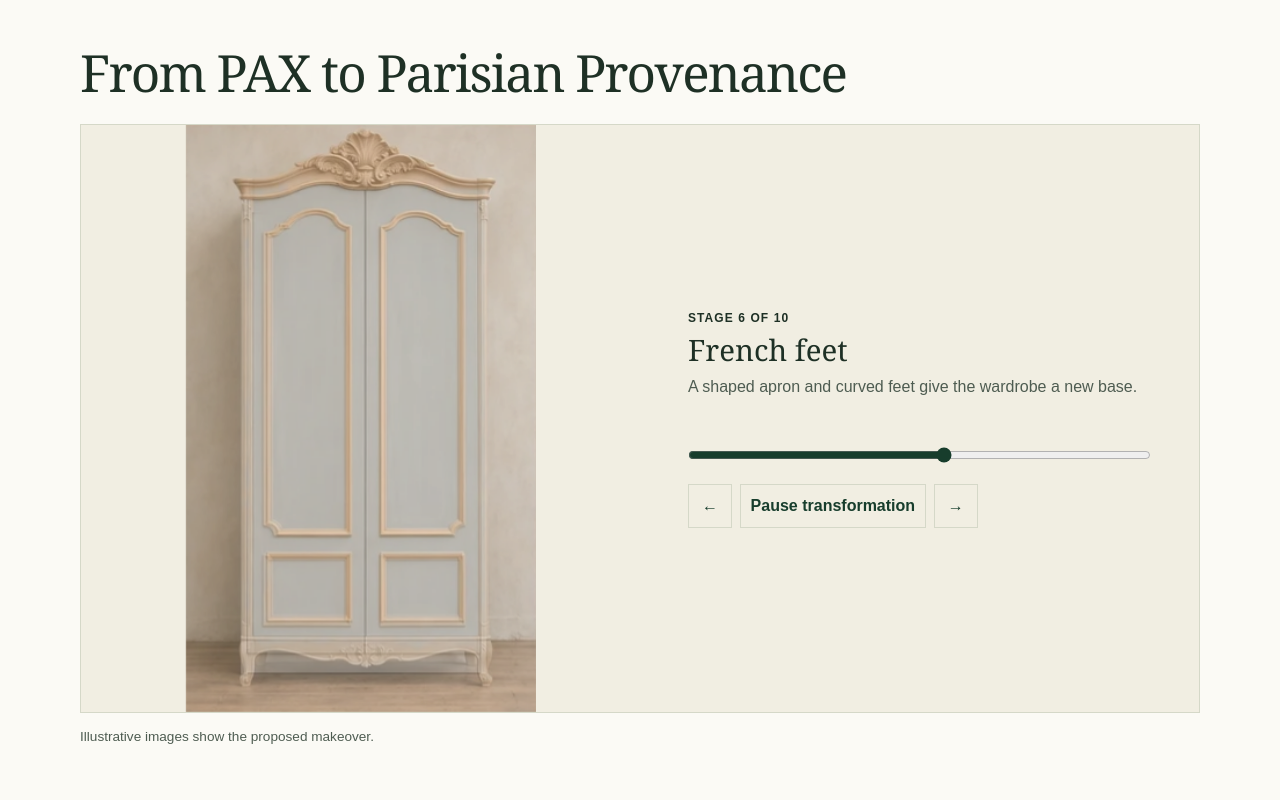
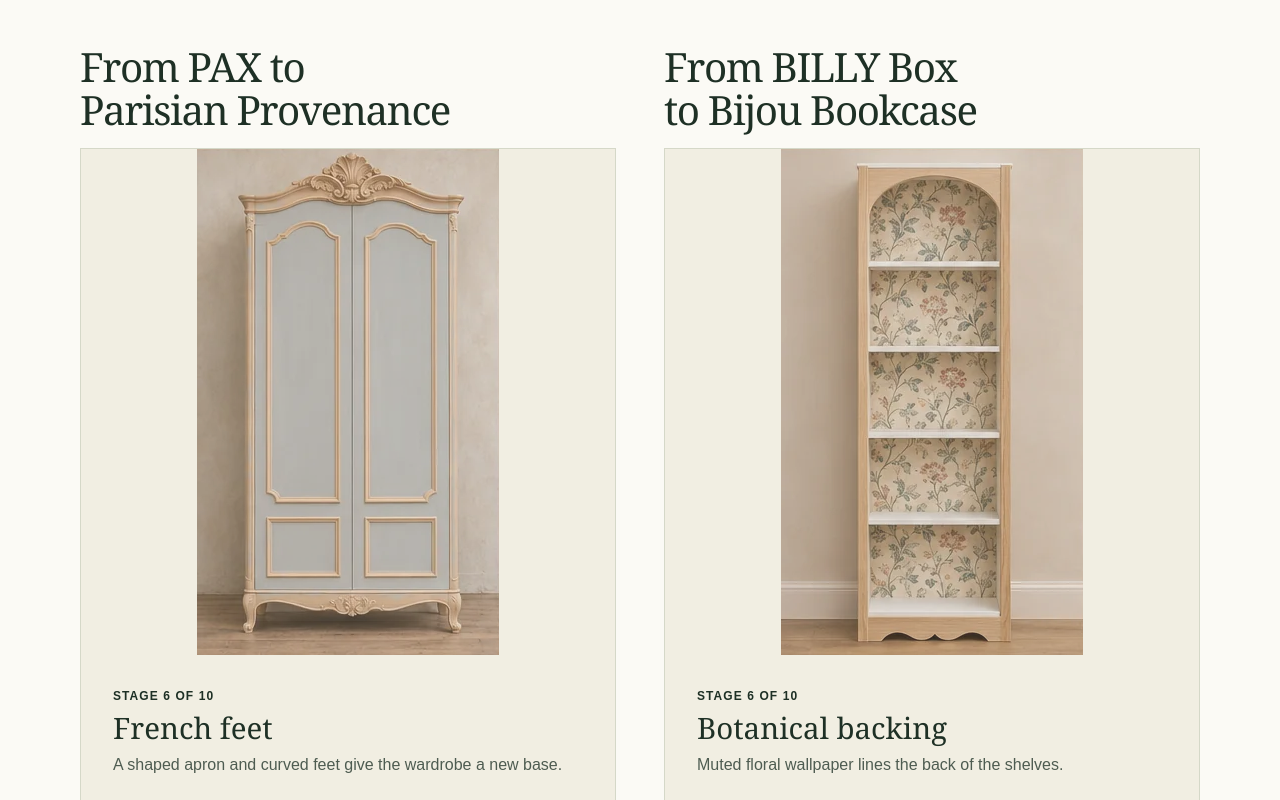
Before and after one commit to debagged68/theflatpackman, a Next.js app: page / in a window 1280 px wide. Shown: the part 700-1500 px from the top of the page. Built offline with nearby package versions, Linux system fonts and the light colour scheme; no server answers.

Commit message:
Add the ten-stage BILLY to Bijou Bookcase makeover

```diff
--- a/app/globals.css
+++ b/app/globals.css
@@ -45,11 +45,14 @@ nav a:hover { text-decoration: underline; }
 .hero-image img { object-fit: cover; }
 .hero-image img { object-position: 58% center; }
 .transformation { padding-block: clamp(3rem, 7vw, 6rem); scroll-margin-top: 1rem; }
-.transformation-player { display: grid; grid-template-columns: minmax(0, 1fr) minmax(0, 1fr); align-items: center; margin-top: 1.5rem; background: var(--cream); border: 1px solid var(--line); }
-.wardrobe-motion { position: relative; width: min(100%, 350px); aspect-ratio: 302 / 506; justify-self: center; background: #d8d0bd; }
-.wardrobe-frame { position: absolute; inset: 0; opacity: 0; background: url('/images/wardrobe-transformation.webp') no-repeat; background-size: 500% 200%; transition: opacity .5s ease; }
-.wardrobe-frame[data-active="true"] { opacity: 1; z-index: 1; }
-.transformation-caption { padding: clamp(1.25rem, 4vw, 3rem); }
+.transformation-grid { display: grid; grid-template-columns: repeat(2, minmax(0, 1fr)); gap: clamp(1.25rem, 4vw, 3rem); }
+.transformation-card { display: grid; grid-template-rows: subgrid; grid-row: span 2; row-gap: 1rem; }
+.transformation-card h2 { font-size: clamp(1.65rem, 3.15vw, 3rem); }
+.transformation-player { display: grid; grid-template-rows: auto 1fr; background: var(--cream); border: 1px solid var(--line); }
+.makeover-motion { position: relative; width: min(100%, 302px); aspect-ratio: 302 / 506; justify-self: center; background: #d8d0bd; }
+.makeover-frame { position: absolute; inset: 0; opacity: 0; background: var(--makeover-sheet) no-repeat; background-size: 500% 200%; transition: opacity .5s ease; }
+.makeover-frame[data-active="true"] { opacity: 1; z-index: 1; }
+.transformation-caption { display: grid; grid-template-rows: auto auto 1fr auto auto; padding: clamp(1rem, 3vw, 2rem); }
 .transformation-caption h3 { margin: .45rem 0; }
 .stage-detail { min-height: 3.2em; color: var(--muted); }
 .stage-position { display: block; width: 100%; height: 44px; margin: .45rem 0; accent-color: var(--forest); }
@@ -91,8 +94,8 @@ fieldset button { margin-top: .55rem; }
   .hero-copy { padding-inline: 1rem; }
   .explore { grid-template-columns: 1fr; }
   .explore a + a { border-top: 1px solid var(--line); }
-  .transformation-player { grid-template-columns: 1fr; }
-  .wardrobe-motion { width: min(100%, 265px); }
+  .transformation-grid { grid-template-columns: 1fr; }
+  .makeover-motion { width: min(100%, 265px); }
 }
 @media (prefers-reduced-motion: reduce) {
   html { scroll-behavior: auto; }
--- a/app/page.tsx
+++ b/app/page.tsx
@@ -23,7 +23,7 @@ export default async function Home() {
           <h1>{site.name}</h1>
           <p className="hero-tagline">{site.tagline}</p>
           <p>{site.intro}</p>
-          <a className="button" href="#transformation">See the transformation <span aria-hidden="true">↓</span></a>
+          <a className="button" href="#transformation">See the transformations <span aria-hidden="true">↓</span></a>
         </div>
         <div className="hero-image">
           <Image src="/images/assembler.webp" alt="Furniture assembler fitting a wardrobe panel in a workshop" fill priority sizes="(max-width: 760px) 100vw, 55vw" />
--- a/components/stage-flow.tsx
+++ b/components/stage-flow.tsx
@@ -1,10 +1,11 @@
 'use client';
 
-import { useEffect, useRef, useState } from 'react';
+import { useEffect, useId, useRef, useState, type CSSProperties } from 'react';
 
 type Stage = { title: string; detail: string };
 
-export function StageFlow({ stages }: { stages: Stage[] }) {
+export function StageFlow({ stages, image, title }: { stages: Stage[]; image: string; title: string }) {
+  const positionId = useId();
   const [stage, setStage] = useState(0);
   const [playing, setPlaying] = useState(false);
   const [inView, setInView] = useState(false);
@@ -45,9 +46,10 @@ export function StageFlow({ stages }: { stages: Stage[] }) {
 
   return (
     <div className="transformation-player" ref={player}>
-      <div className="wardrobe-motion" role="img" aria-label={current.detail}>
+      <div className="makeover-motion" role="img" aria-label={current.detail}
+        style={{ '--makeover-sheet': `url("${image}")` } as CSSProperties}>
         {stages.map(({ title }, index) => (
-          <span key={title} aria-hidden="true" className="wardrobe-frame"
+          <span key={title} aria-hidden="true" className="makeover-frame"
             data-active={index === stage}
             style={{ backgroundPosition: `${(index % 5) * 25}% ${Math.floor(index / 5) * 100}%` }} />
         ))}
@@ -56,8 +58,8 @@ export function StageFlow({ stages }: { stages: Stage[] }) {
         <p className="stage-count">Stage {stage + 1} of {stages.length}</p>
         <h3>{current.title}</h3>
         <p className="stage-detail">{current.detail}</p>
-        <label className="sr-only" htmlFor="transformation-position">Transformation stage</label>
-        <input id="transformation-position" className="stage-position" type="range" min={1}
+        <label className="sr-only" htmlFor={positionId}>{title} stage</label>
+        <input id={positionId} className="stage-position" type="range" min={1}
           max={stages.length} value={stage + 1} aria-valuetext={`Stage ${stage + 1} of ${stages.length}: ${current.title}`}
           onChange={event => select(event.currentTarget.valueAsNumber - 1)} />
         <div className="flow-controls">
--- a/components/transformation.tsx
+++ b/components/transformation.tsx
@@ -1,12 +1,23 @@
-import { site } from '../content/site';
+import { billyMakeover, site } from '../content/site';
 import { StageFlow } from './stage-flow';
 
-export function Transformation({ heading = site.tagline }: { heading?: string }) {
+const makeovers = [
+  { id: 'pax-makeover', title: site.tagline, image: '/images/wardrobe-transformation.webp', stages: site.stages },
+  billyMakeover,
+];
+
+export function Transformation() {
   return (
-    <section id="transformation" className="container transformation" aria-labelledby="transformation-heading">
-      <h2 id="transformation-heading">{heading}</h2>
-      <StageFlow stages={site.stages} />
-      <p className="image-note">Illustrative images show the proposed makeover.</p>
+    <section id="transformation" className="container transformation" aria-label="Flat-pack transformations">
+      <div className="transformation-grid">
+        {makeovers.map(({ id, title, image, stages }) => (
+          <article key={id} className="transformation-card" aria-labelledby={id}>
+            <h2 id={id}>{title}</h2>
+            <StageFlow stages={stages} image={image} title={title} />
+          </article>
+        ))}
+      </div>
+      <p className="image-note">Illustrative images show the proposed makeovers.</p>
     </section>
   );
 }
--- a/content/site.ts
+++ b/content/site.ts
@@ -20,8 +20,26 @@ export const site = {
   ],
 };
 
+export const billyMakeover = {
+  id: 'billy-makeover',
+  title: 'From BILLY Box to Bijou Bookcase',
+  image: '/images/billy-transformation.webp',
+  stages: [
+    { title: 'The BILLY box', detail: 'The makeover starts with an unopened IKEA BILLY flat-pack carton.' },
+    { title: 'Unpacked', detail: 'The white panels and fittings come out of the carton, ready for assembly.' },
+    { title: 'The assembled BILLY', detail: 'The panels come together as a slim white bookcase with open shelves.' },
+    { title: 'Oak beading', detail: 'Fine oak beading gives the front edges more definition.' },
+    { title: 'Arch and plinth', detail: 'An arched top opening and scalloped timber plinth reshape the front.' },
+    { title: 'Botanical backing', detail: 'Muted floral wallpaper lines the back of the shelves.' },
+    { title: 'Blue undercoat', detail: 'A dusty blue undercoat covers the shelving and timber trim.' },
+    { title: 'Petrol blue finish', detail: 'Deep petrol blue frames the pale botanical backing.' },
+    { title: 'The first books', detail: 'A few books are placed on the shelves, leaving the pattern visible.' },
+    { title: 'The Bijou Bookcase', detail: 'Classic books and a small porcelain vase complete the petrol-blue bookcase.' },
+  ],
+};
+
 export const pages = [
-  { slug: 'flatpack-transformations', title: 'Flatpack transformations', description: 'See the ten stages of the PAX to Parisian Provenance makeover.' },
+  { slug: 'flatpack-transformations', title: 'Flatpack transformations', description: 'Watch two ten-stage makeovers turn an IKEA PAX and a boxed BILLY into bespoke furniture.' },
   { slug: 'how-i-work', title: 'How I work', description: 'What to include when you get in touch about a piece of furniture.' },
   { slug: 'client-testimonials', title: 'Client testimonials', description: 'Feedback from clients of The Flat Pack Man.' },
   { slug: 'getting-in-touch', title: 'Getting in touch', description: 'Enquire about flat-pack assembly or a furniture transformation.' },
```
Also changed, not shown: public/images/billy-transformation.webp (added).
